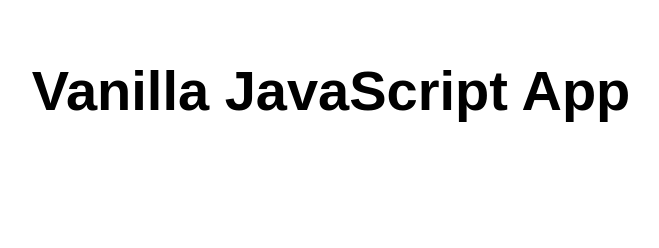
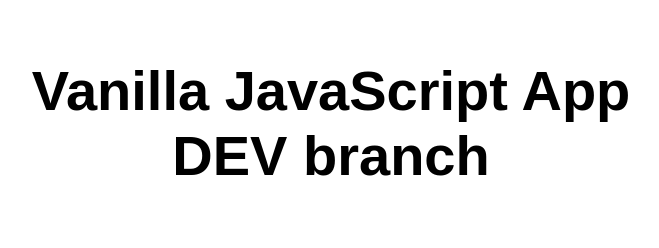
Before and after one commit to davidgraat/dg-static, a plain HTML site: page src/index.html in a window 1280 px wide. Shown: the whole page, without its empty margins (309-968 px from the left). Drawn offline with Linux system fonts and the light colour scheme.

Commit message:
dev branch

```diff
--- a/src/index.html
+++ b/src/index.html
@@ -10,7 +10,7 @@
 
 <body>
   <main>
-    <h1>Vanilla JavaScript App</h1>
+    <h1>Vanilla JavaScript App DEV branch</h1>
   </main>
 </body>
 
```
